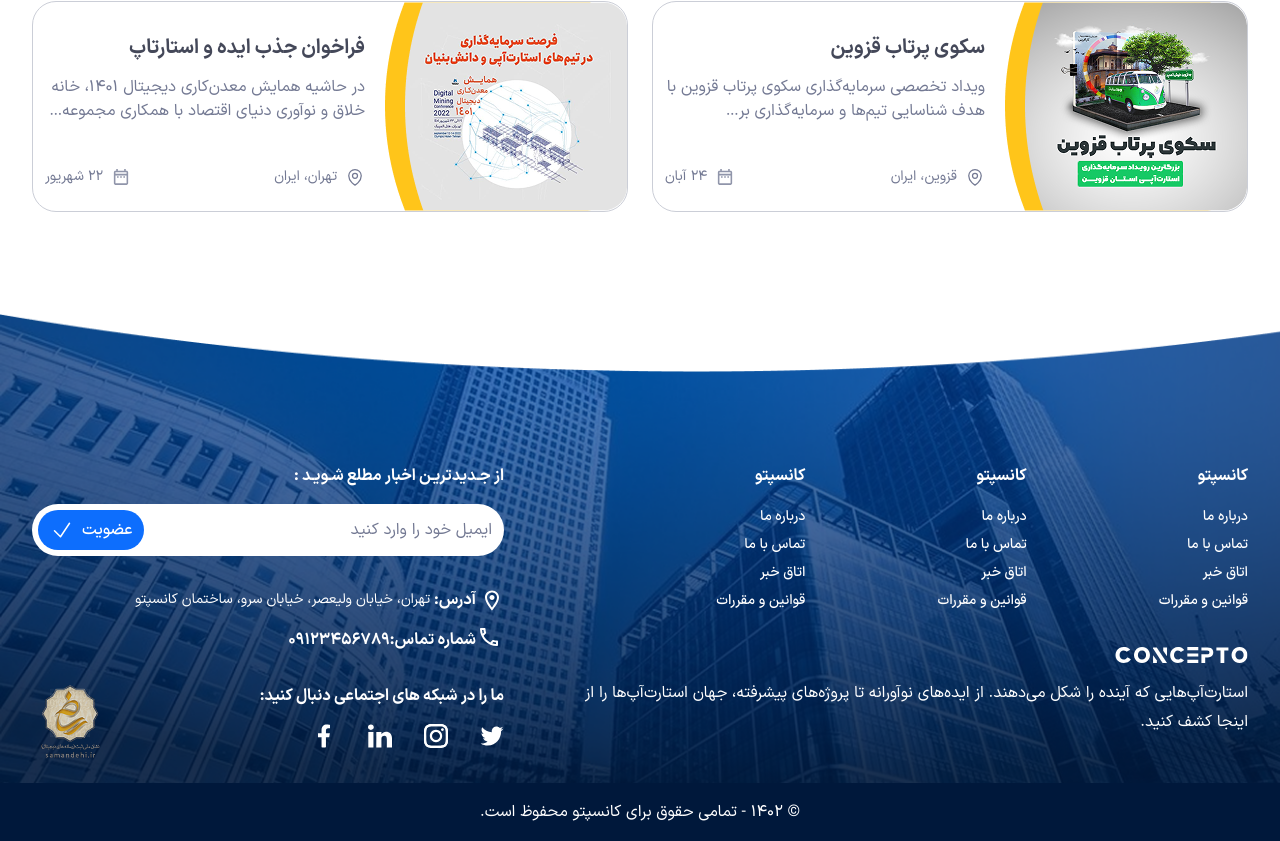
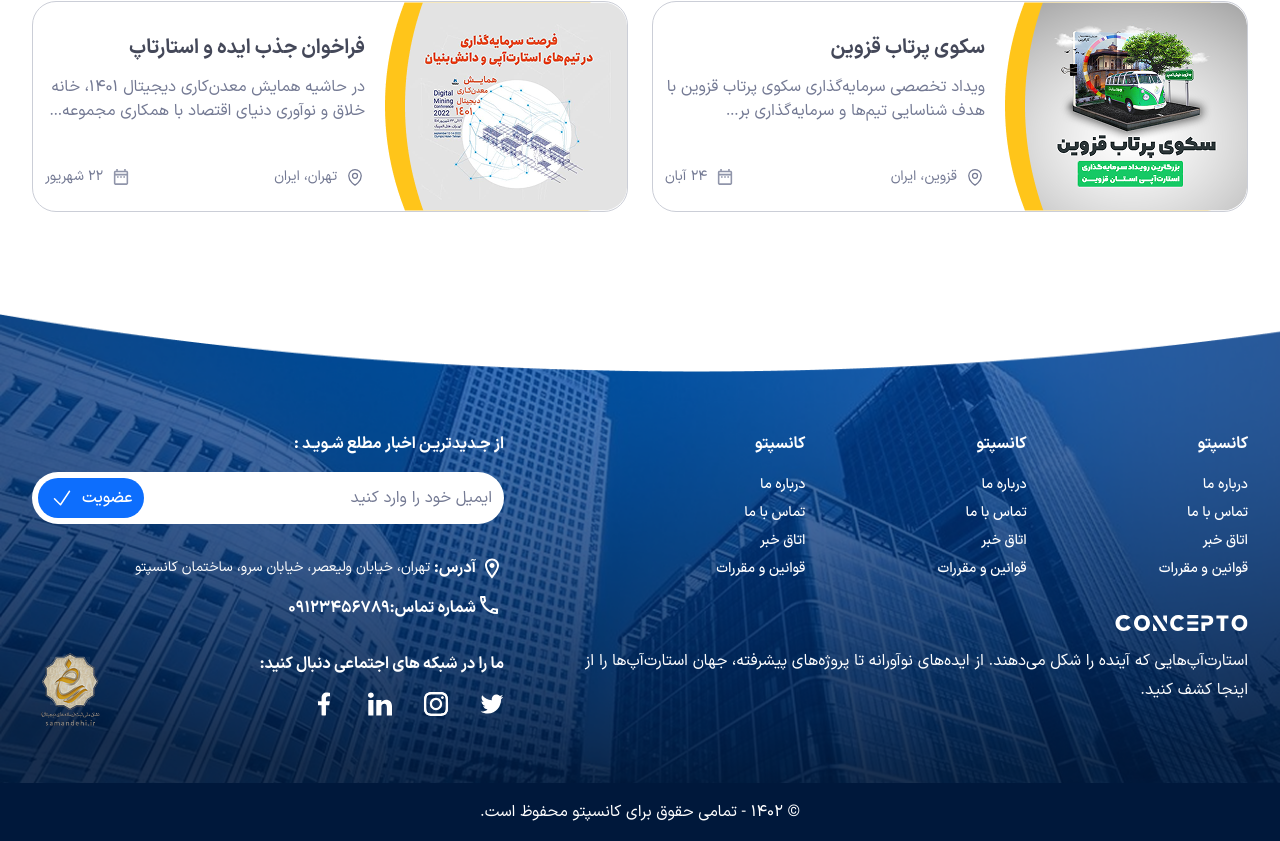
Before and after one commit to soheil-jalili/Concepto, a React (Vite) app: page / in a window 1280 px wide. Shown: the part 4246-5087 px from the top of the page. Built offline with nearby package versions, Linux system fonts and the light colour scheme.

Commit message:
bug fix #14

```diff
--- a/src/components/modules/Footer/Footer.tsx
+++ b/src/components/modules/Footer/Footer.tsx
@@ -22,10 +22,10 @@
   return (
     <>
       <div className="bg__footer max-[368px]:!h-auto" id="footer__wrapper">
-        <div className="container min-[2900px]:h-[310px]">
+        <div className="container min-[2900px]:h-[300px]">
           <div className="grid grid-cols-1 xl:grid-cols-[664px_1fr] gap-x-20">
             {/* <!-- Right Section Footer --> */}
-            <div className="mt-32 md:mt-38 md:flex md:flex-col-reverse md:gap-10 xl:block">
+            <div className="mt-32 md:mt-30 md:flex md:flex-col-reverse md:gap-10 xl:block">
               <div className="flex flex-col md:hidden gap-y-4 mb-9 md:mb-0">
                 <p className="text-white font-IRANSansX-Bold text-base">
                   برای کسب اطلاعات بیشتر در خبرنامه ما عضو شوید
@@ -108,7 +108,7 @@
             </div>
 
             {/* <!-- Right Section Footer --> */}
-            <div className="md:mt-20 xl:mt-38">
+            <div className="md:mt-20 xl:mt-30">
               {/* <!-- New News --> */}
               <p className="text-white font-IRANSansX-Bold text-base hidden md:block">
                 از جـدیدتریـن اخبار مطلع شـویـد :
```
